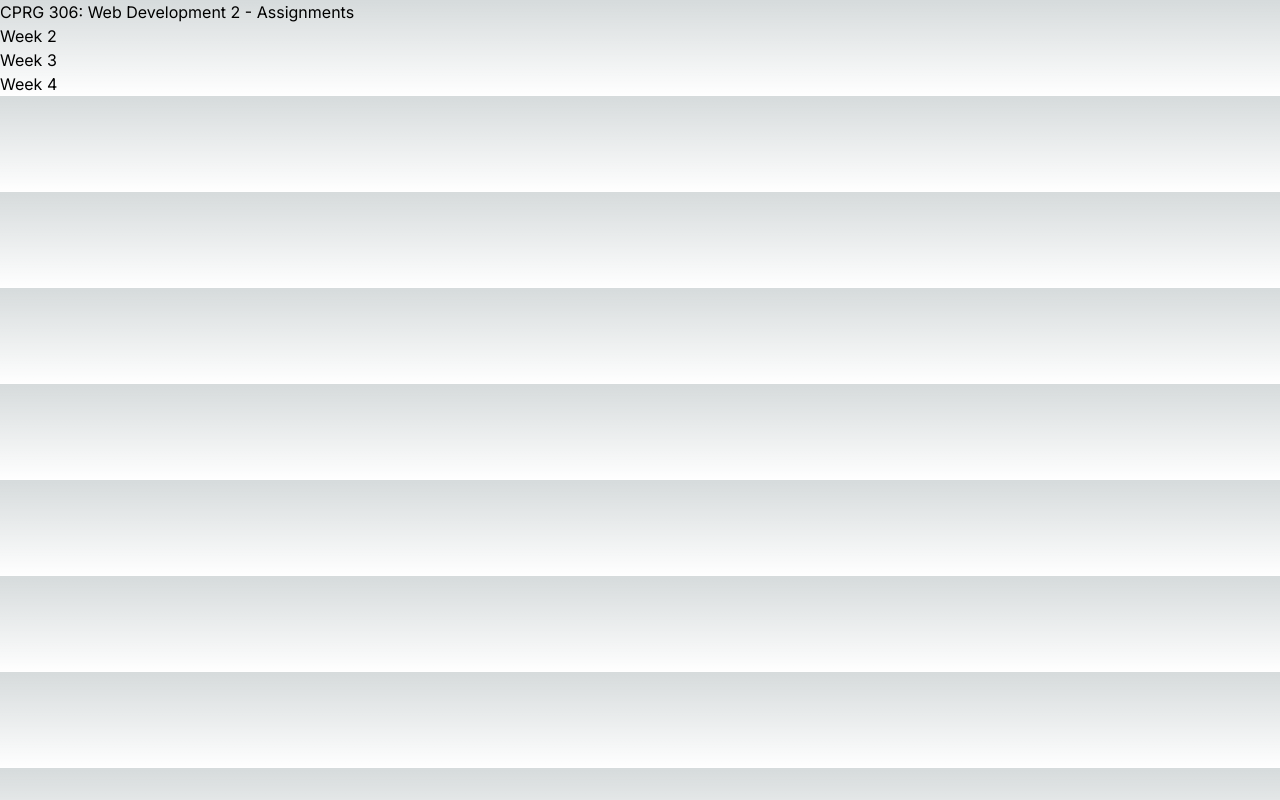
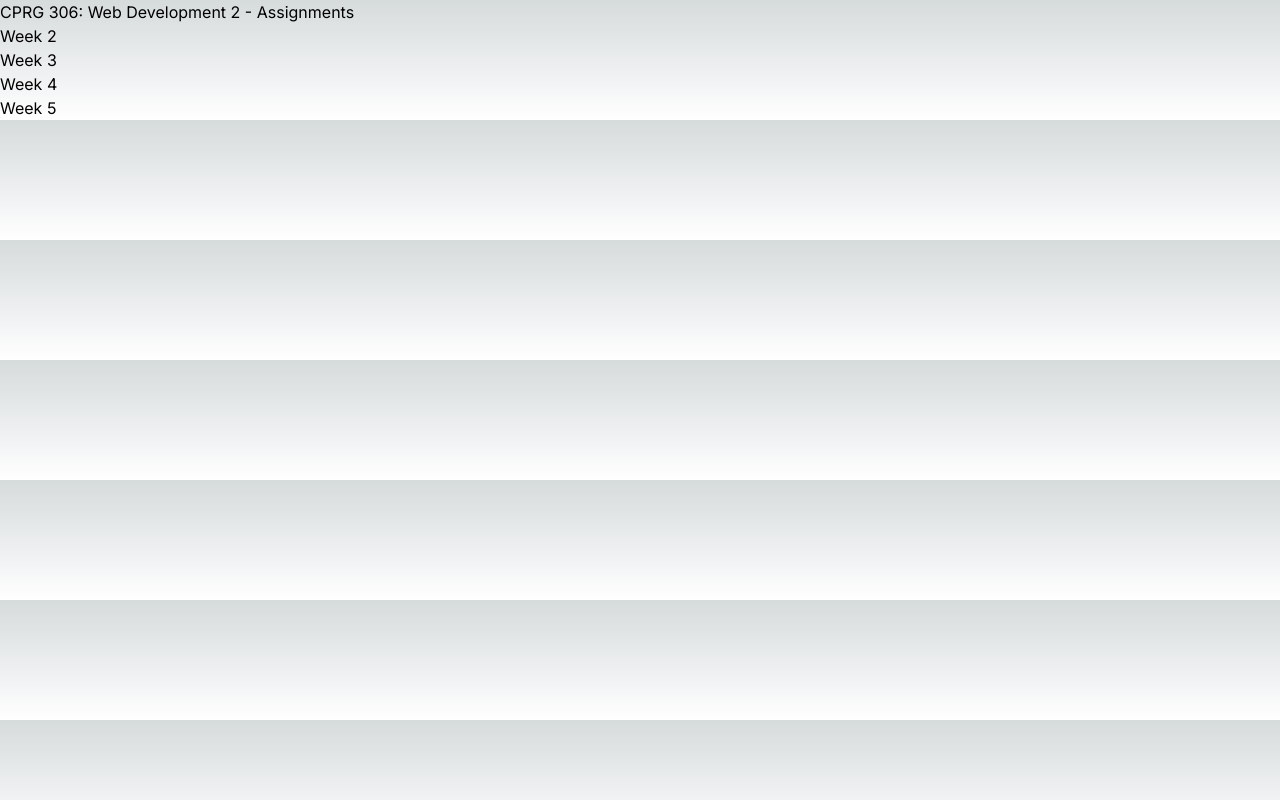
Before and after one commit to NathanCCH/cprg306-assignments, a Next.js app: page / in a window 1280 px wide. Built offline with nearby package versions, Linux system fonts and the light colour scheme.

Commit message:
Add a link to week-5 on main page

```diff
--- a/app/page.js
+++ b/app/page.js
@@ -13,6 +13,9 @@
       <div>
         <Link href="week-4">Week 4</Link>
       </div>
+      <div>
+        <Link href="week-5">Week 5</Link>
+      </div>
     </main>
   );
 }
```
